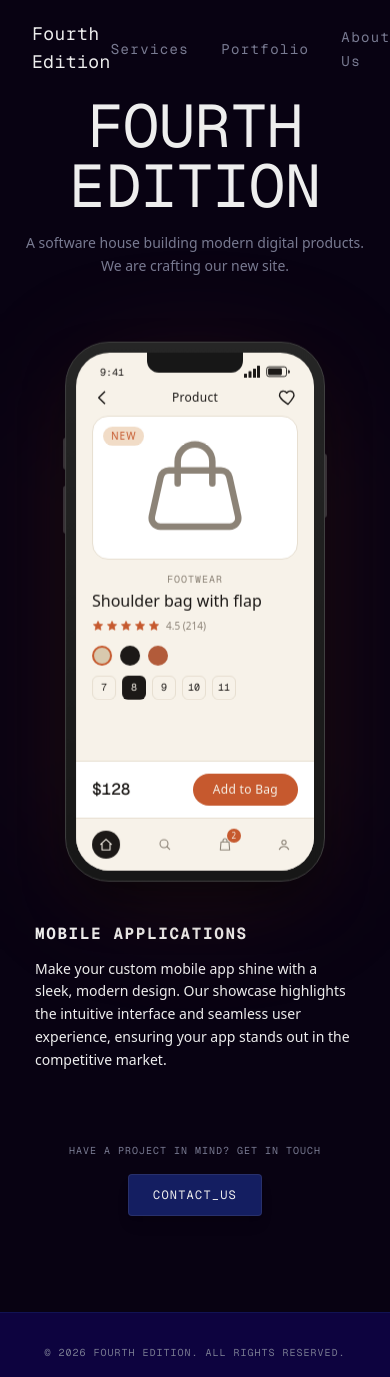
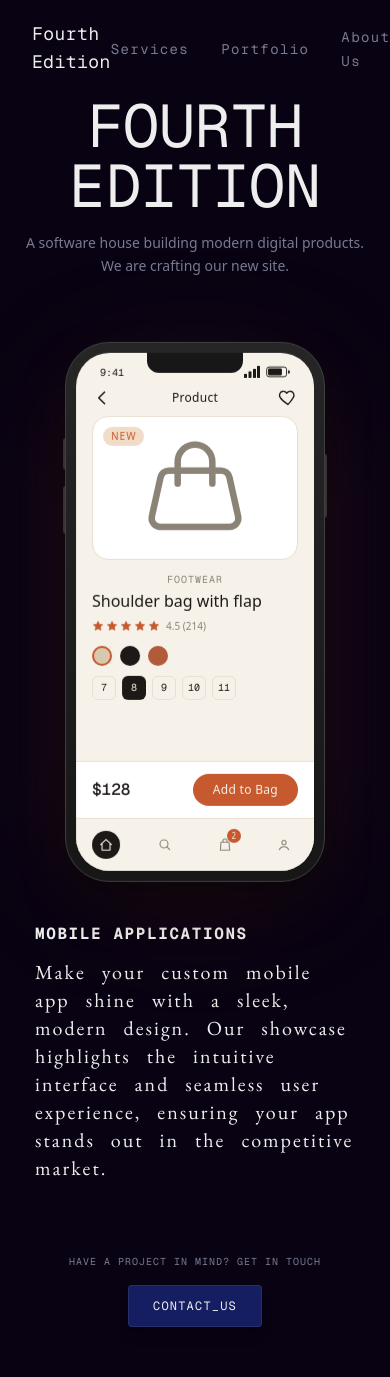
Before and after one commit to Fourth-Edition/Website, a Next.js app: page / in a window 390 px wide. Shown: the top 1377 px of the page. Built offline with nearby package versions, Linux system fonts and the light colour scheme.

Commit message:
Update MobileShowcase description for improved clarity and engagement

```diff
--- a/app/components/mobile-showcase/MobileShowcase.tsx
+++ b/app/components/mobile-showcase/MobileShowcase.tsx
@@ -53,7 +53,10 @@ export default function MobileShowcase() {
         >
           MOBILE APPLICATIONS
         </p>
-        <p className="text-brand-light text-sm md:text-base leading-relaxed font-light">
+        <p
+          className=" text-xl tracking-widest   font-serif"
+          style={{ wordSpacing: "0.5em" }}
+        >
           Make your custom mobile app shine with a sleek, modern design. Our
           showcase highlights the intuitive interface and seamless user
           experience, ensuring your app stands out in the competitive market.
```
